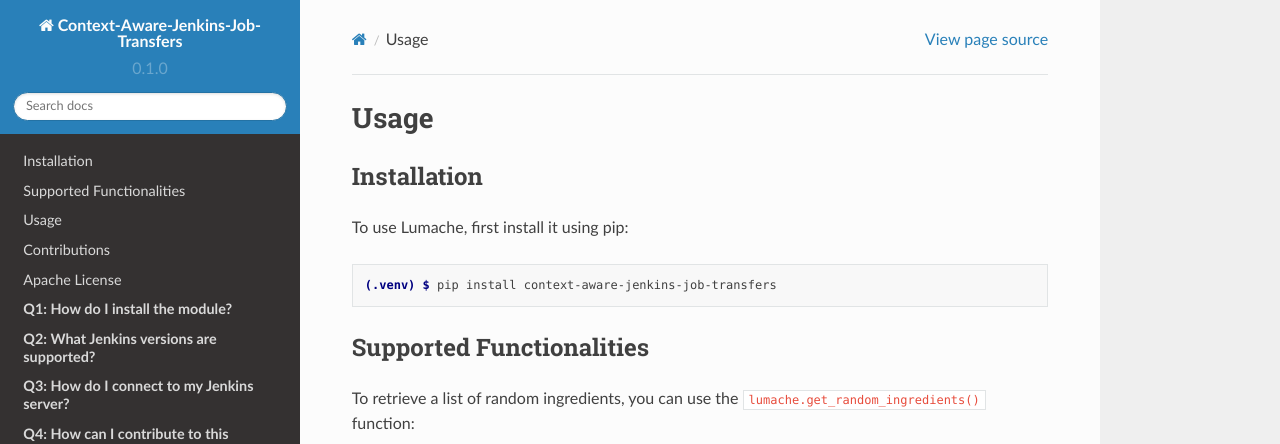
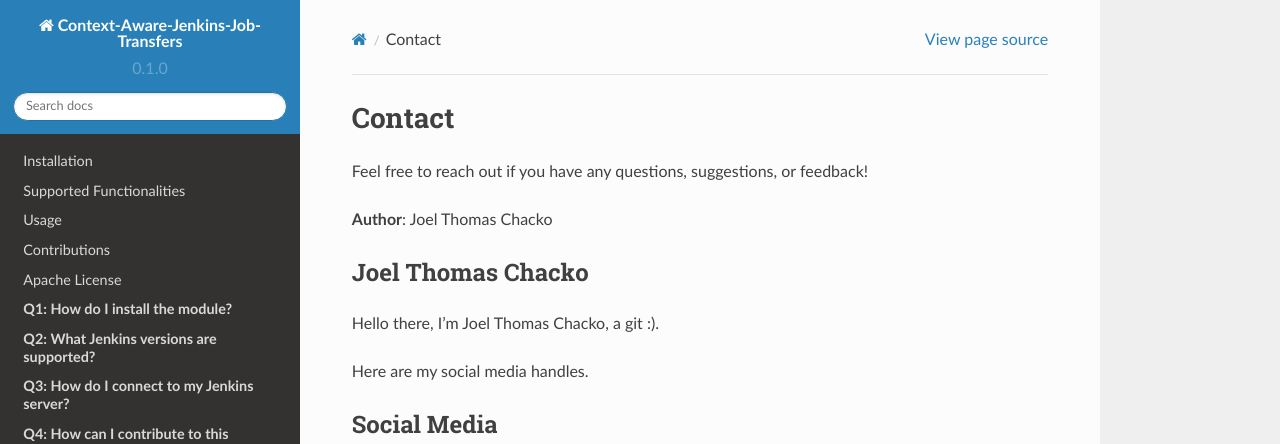
Before and after one commit to joelkariyalil/Context-Aware-Jenkins-Transfers-Documentation, a Sphinx documentation site: the page built from docs/source/contact.rst, in a window 1280 px wide and 1095 px high. Shown: the top 444 px of the window. Built offline with Sphinx 7.4.7 and the Read the Docs theme 2.0.0, drawn with Linux system fonts in a browser that asks for light colours; pages that are not in the unit, such as notebooks, are missing from menus; some of the changed text lies outside the part shown.

Commit message:
MOD: Changes in usage.rst

```diff
--- a/docs/source/contact.rst
+++ b/docs/source/contact.rst
@@ -1,33 +1,28 @@
-Usage
-=====
+Contact
+=======
 
-.. _installation:
+Feel free to reach out if you have any questions, suggestions, or feedback!
 
-Installation
+**Author**: Joel Thomas Chacko
+
+
+Joel Thomas Chacko
+------------------
+
+Hello there, I'm Joel Thomas Chacko, a git :).
+
+Here are my social media handles.
+
+Social Media
 ------------
 
-To use Lumache, first install it using pip:
+- **LinkedIn**: [Your LinkedIn Profile](https://www.linkedin.com/in/your-linkedin-handle)
+- **Instagram**: [Your Instagram Profile](https://www.instagram.com/your-instagram-handle)
+- **Email**: [Your Gmail](mailto:your-email@gmail.com)
 
-.. code-block:: console
+Support the Author
+------------------
 
-   (.venv) $ pip install context-aware-jenkins-job-transfers
+If you found this project helpful, consider supporting me on Buy Me a Coffee:
 
-Supported Functionalities
-----------------
-
-To retrieve a list of random ingredients,
-you can use the ``lumache.get_random_ingredients()`` function:
-
-.. autofunction:: lumache.get_random_ingredients
-
-The ``kind`` parameter should be either ``"meat"``, ``"fish"``,
-or ``"veggies"``. Otherwise, :py:func:`lumache.get_random_ingredients`
-will raise an exception.
-
-.. autoexception:: lumache.InvalidKindError
-
-For example:
-
->>> import lumache
->>> lumache.get_random_ingredients()
-['shells', 'gorgonzola', 'parsley']
+[Buy Me a Coffee](https://buymeacoffee.com/joelkariyalil)
```
